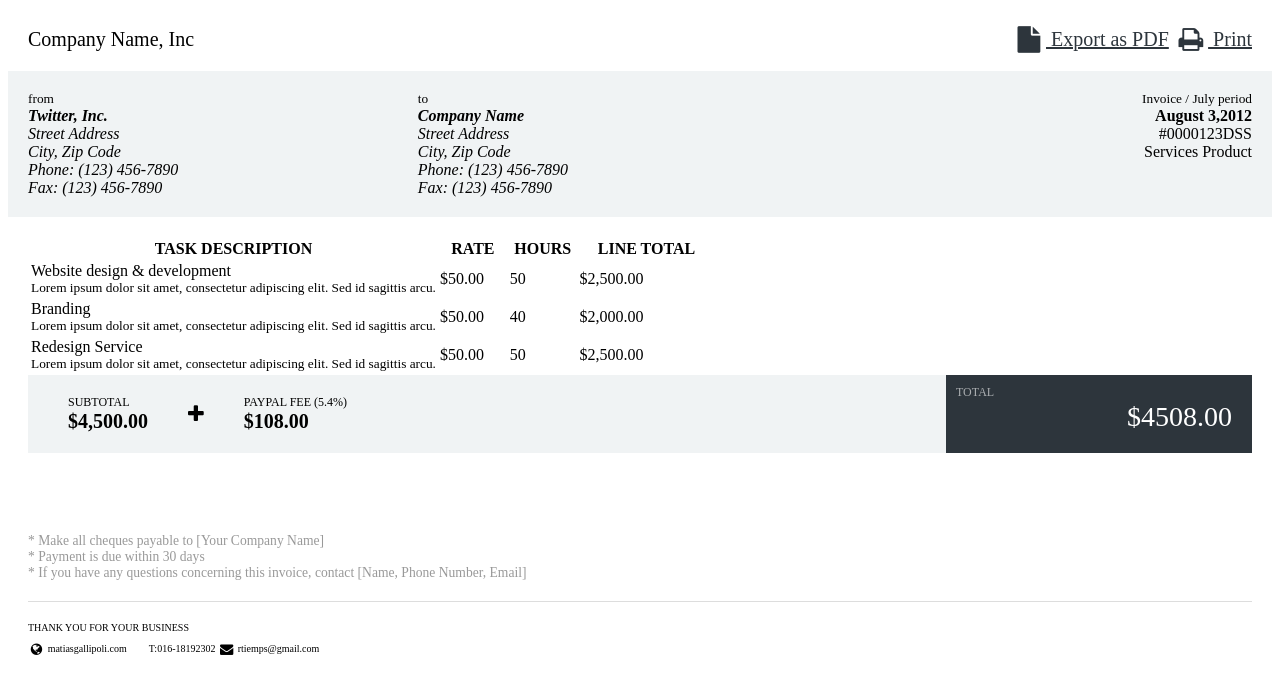
After one commit to aman829562/skylandnew, a PHP site: page /frontend/views/skyland/view1.php in a window 1280 px wide. The commit adds this page. Shown: the top 694 px of the page. Run offline with PHP 8.4, Linux system fonts and the light colour scheme; some libraries are stand-ins or nearby versions.

```diff
--- a/common/models/Skyland.php
+++ b/common/models/Skyland.php
@@ -29,6 +29,7 @@ use Yii;
  * @property string $payment_through
  * @property string $payment_pending
  * @property string $registry_date
+ * @property string $date
  */
 class Skyland extends \yii\db\ActiveRecord
 {
@@ -47,8 +48,8 @@ class Skyland extends \yii\db\ActiveRecord
     {
         return [
             [['biswa', 'biswasi', 'share', 'size1', 'size2', 'size3', 'size4', 'plot_no', 'north', 'south', 'east', 'west', 'total_deal', 'clint_name', 'relation', 'address', 'amount_rec', 'amount_words', 'payment_through', 'payment_pending', 'registry_date'], 'required'],
-            [['total_deal'], 'string'],
-            [['biswa', 'biswasi', 'share', 'size1', 'size2', 'size3', 'size4', 'plot_no', 'north', 'south', 'east', 'west', 'clint_name', 'relation', 'address', 'amount_rec', 'amount_words', 'payment_through', 'payment_pending', 'registry_date'], 'string', 'max' => 512],
+            [['total_deal','date'], 'string'],
+            [['biswa', 'biswasi', 'share', 'size1', 'size2', 'size3', 'size4', 'plot_no', 'north', 'south', 'east', 'west', 'clint_name', 'relation', 'address', 'amount_rec', 'amount_words', 'payment_through', 'payment_pending', 'registry_date','date'], 'string', 'max' => 512],
         ];
     }
 
@@ -80,6 +81,7 @@ class Skyland extends \yii\db\ActiveRecord
             'payment_through' => 'Payment Through',
             'payment_pending' => 'Payment Pending',
             'registry_date' => 'Registry Date',
+            'date' => 'Date',
         ];
     }
 }
--- a/common/models/SkylandSearch.php
+++ b/common/models/SkylandSearch.php
@@ -19,7 +19,7 @@ class SkylandSearch extends Skyland
         return [
             [['id'], 'integer'],
             [['total_deal'], 'string'],
-            [['biswa', 'biswasi', 'share', 'size1', 'size2', 'size3', 'size4', 'plot_no', 'north', 'south', 'east', 'west', 'clint_name', 'relation', 'address', 'amount _rec.', 'amount_words', 'payment_through', 'payment_pending', 'registry_date'], 'safe'],
+            [['biswa', 'biswasi', 'share', 'size1', 'size2', 'size3', 'size4', 'plot_no', 'north', 'south', 'east', 'west', 'clint_name', 'relation', 'address', 'amount _rec.', 'amount_words', 'payment_through', 'payment_pending', 'registry_date','date'], 'safe'],
         ];
     }
 
@@ -82,7 +82,8 @@ class SkylandSearch extends Skyland
             ->andFilterWhere(['like', 'amount_words', $this->amount_words])
             ->andFilterWhere(['like', 'payment_through', $this->payment_through])
             ->andFilterWhere(['like', 'payment_pending', $this->payment_pending])
-            ->andFilterWhere(['like', 'registry_date', $this->registry_date]);
+            ->andFilterWhere(['like', 'registry_date', $this->registry_date])
+            ->andFilterWhere(['like', 'registry_date', $this->date]);
 
         return $dataProvider;
     }
--- /dev/null
+++ b/frontend/views/skyland/view1.php
@@ -0,0 +1,258 @@
+<style>
+    de used to create this bootstrap snippet, You can copy and paste the following css code inside a page with bootstrap 4.1.1 included, to get the result that you can see in the preview selection
+
+    body{
+                                                                                                                                   margin-top:20px;
+                                                                                                                                   background:#eee;
+                                                                                                                               }
+
+    .invoice {
+        background: #fff;
+        padding: 20px
+    }
+
+    .invoice-company {
+        font-size: 20px
+    }
+
+    .invoice-header {
+        margin: 0 -20px;
+        background: #f0f3f4;
+        padding: 20px
+    }
+
+    .invoice-date,
+    .invoice-from,
+    .invoice-to {
+        display: table-cell;
+        width: 1%
+    }
+
+    .invoice-from,
+    .invoice-to {
+        padding-right: 20px
+    }
+
+    .invoice-date .date,
+    .invoice-from strong,
+    .invoice-to strong {
+        font-size: 16px;
+        font-weight: 600
+    }
+
+    .invoice-date {
+        text-align: right;
+        padding-left: 20px
+    }
+
+    .invoice-price {
+        background: #f0f3f4;
+        display: table;
+        width: 100%
+    }
+
+    .invoice-price .invoice-price-left,
+    .invoice-price .invoice-price-right {
+        display: table-cell;
+        padding: 20px;
+        font-size: 20px;
+        font-weight: 600;
+        width: 75%;
+        position: relative;
+        vertical-align: middle
+    }
+
+    .invoice-price .invoice-price-left .sub-price {
+        display: table-cell;
+        vertical-align: middle;
+        padding: 0 20px
+    }
+
+    .invoice-price small {
+        font-size: 12px;
+        font-weight: 400;
+        display: block
+    }
+
+    .invoice-price .invoice-price-row {
+        display: table;
+        float: left
+    }
+
+    .invoice-price .invoice-price-right {
+        width: 25%;
+        background: #2d353c;
+        color: #fff;
+        font-size: 28px;
+        text-align: right;
+        vertical-align: bottom;
+        font-weight: 300
+    }
+
+    .invoice-price .invoice-price-right small {
+        display: block;
+        opacity: .6;
+        position: absolute;
+        top: 10px;
+        left: 10px;
+        font-size: 12px
+    }
+
+    .invoice-footer {
+        border-top: 1px solid #ddd;
+        padding-top: 10px;
+        font-size: 10px
+    }
+
+    .invoice-note {
+        color: #999;
+        margin-top: 80px;
+        font-size: 85%
+    }
+
+    .invoice>div:not(.invoice-footer) {
+        margin-bottom: 20px
+    }
+
+    .btn.btn-white, .btn.btn-white.disabled, .btn.btn-white.disabled:focus, .btn.btn-white.disabled:hover, .btn.btn-white[disabled], .btn.btn-white[disabled]:focus, .btn.btn-white[disabled]:hover {
+        color: #2d353c;
+        background: #fff;
+        border-color: #d9dfe3;
+    }
+</style>
+<link href="https://maxcdn.bootstrapcdn.com/font-awesome/4.3.0/css/font-awesome.min.css" rel="stylesheet">
+<div class="container">
+    <div class="col-md-12">
+        <div class="invoice">
+            <!-- begin invoice-company -->
+            <div class="invoice-company text-inverse f-w-600">
+            <span class="pull-right hidden-print">
+            <a href="javascript:;" class="btn btn-sm btn-white m-b-10 p-l-5"><i class="fa fa-file t-plus-1 text-danger fa-fw fa-lg"></i> Export as PDF</a>
+            <a href="javascript:;" onclick="window.print()" class="btn btn-sm btn-white m-b-10 p-l-5"><i class="fa fa-print t-plus-1 fa-fw fa-lg"></i> Print</a>
+            </span>
+                Company Name, Inc
+            </div>
+            <!-- end invoice-company -->
+            <!-- begin invoice-header -->
+            <div class="invoice-header">
+                <div class="invoice-from">
+                    <small>from</small>
+                    <address class="m-t-5 m-b-5">
+                        <strong class="text-inverse">Twitter, Inc.</strong><br>
+                        Street Address<br>
+                        City, Zip Code<br>
+                        Phone: (123) 456-7890<br>
+                        Fax: (123) 456-7890
+                    </address>
+                </div>
+                <div class="invoice-to">
+                    <small>to</small>
+                    <address class="m-t-5 m-b-5">
+                        <strong class="text-inverse">Company Name</strong><br>
+                        Street Address<br>
+                        City, Zip Code<br>
+                        Phone: (123) 456-7890<br>
+                        Fax: (123) 456-7890
+                    </address>
+                </div>
+                <div class="invoice-date">
+                    <small>Invoice / July period</small>
+                    <div class="date text-inverse m-t-5">August 3,2012</div>
+                    <div class="invoice-detail">
+                        #0000123DSS<br>
+                        Services Product
+                    </div>
+                </div>
+            </div>
+            <!-- end invoice-header -->
+            <!-- begin invoice-content -->
+            <div class="invoice-content">
+                <!-- begin table-responsive -->
+                <div class="table-responsive">
+                    <table class="table table-invoice">
+                        <thead>
+                        <tr>
+                            <th>TASK DESCRIPTION</th>
+                            <th class="text-center" width="10%">RATE</th>
+                            <th class="text-center" width="10%">HOURS</th>
+                            <th class="text-right" width="20%">LINE TOTAL</th>
+                        </tr>
+                        </thead>
+                        <tbody>
+                        <tr>
+                            <td>
+                                <span class="text-inverse">Website design &amp; development</span><br>
+                                <small>Lorem ipsum dolor sit amet, consectetur adipiscing elit. Sed id sagittis arcu.</small>
+                            </td>
+                            <td class="text-center">$50.00</td>
+                            <td class="text-center">50</td>
+                            <td class="text-right">$2,500.00</td>
+                        </tr>
+                        <tr>
+                            <td>
+                                <span class="text-inverse">Branding</span><br>
+                                <small>Lorem ipsum dolor sit amet, consectetur adipiscing elit. Sed id sagittis arcu.</small>
+                            </td>
+                            <td class="text-center">$50.00</td>
+                            <td class="text-center">40</td>
+                            <td class="text-right">$2,000.00</td>
+                        </tr>
+                        <tr>
+                            <td>
+                                <span class="text-inverse">Redesign Service</span><br>
+                                <small>Lorem ipsum dolor sit amet, consectetur adipiscing elit. Sed id sagittis arcu.</small>
+                            </td>
+                            <td class="text-center">$50.00</td>
+                            <td class="text-center">50</td>
+                            <td class="text-right">$2,500.00</td>
+                        </tr>
+                        </tbody>
+                    </table>
+                </div>
+                <!-- end table-responsive -->
+                <!-- begin invoice-price -->
+                <div class="invoice-price">
+                    <div class="invoice-price-left">
+                        <div class="invoice-price-row">
+                            <div class="sub-price">
+                                <small>SUBTOTAL</small>
+                                <span class="text-inverse">$4,500.00</span>
+                            </div>
+                            <div class="sub-price">
+                                <i class="fa fa-plus text-muted"></i>
+                            </div>
+                            <div class="sub-price">
+                                <small>PAYPAL FEE (5.4%)</small>
+                                <span class="text-inverse">$108.00</span>
+                            </div>
+                        </div>
+                    </div>
+                    <div class="invoice-price-right">
+                        <small>TOTAL</small> <span class="f-w-600">$4508.00</span>
+                    </div>
+                </div>
+                <!-- end invoice-price -->
+            </div>
+            <!-- end invoice-content -->
+            <!-- begin invoice-note -->
+            <div class="invoice-note">
+                * Make all cheques payable to [Your Company Name]<br>
+                * Payment is due within 30 days<br>
+                * If you have any questions concerning this invoice, contact  [Name, Phone Number, Email]
+            </div>
+            <!-- end invoice-note -->
+            <!-- begin invoice-footer -->
+            <div class="invoice-footer">
+                <p class="text-center m-b-5 f-w-600">
+                    THANK YOU FOR YOUR BUSINESS
+                </p>
+                <p class="text-center">
+                    <span class="m-r-10"><i class="fa fa-fw fa-lg fa-globe"></i> matiasgallipoli.com</span>
+                    <span class="m-r-10"><i class="fa fa-fw fa-lg fa-phone-volume"></i> T:016-18192302</span>
+                    <span class="m-r-10"><i class="fa fa-fw fa-lg fa-envelope"></i> rtiemps@gmail.com</span>
+                </p>
+            </div>
+            <!-- end invoice-footer -->
+        </div>
+    </div>
+</div>
```
Also changed, not shown: frontend/controllers/SkylandController.php (+21 -5 lines), frontend/views/layouts/main.php (+41 -41 lines), frontend/views/skyland/_form.php (+7 -6 lines), frontend/views/skyland/update.php (+6 -6 lines), frontend/views/skyland/view.php (+10 -10 lines).
